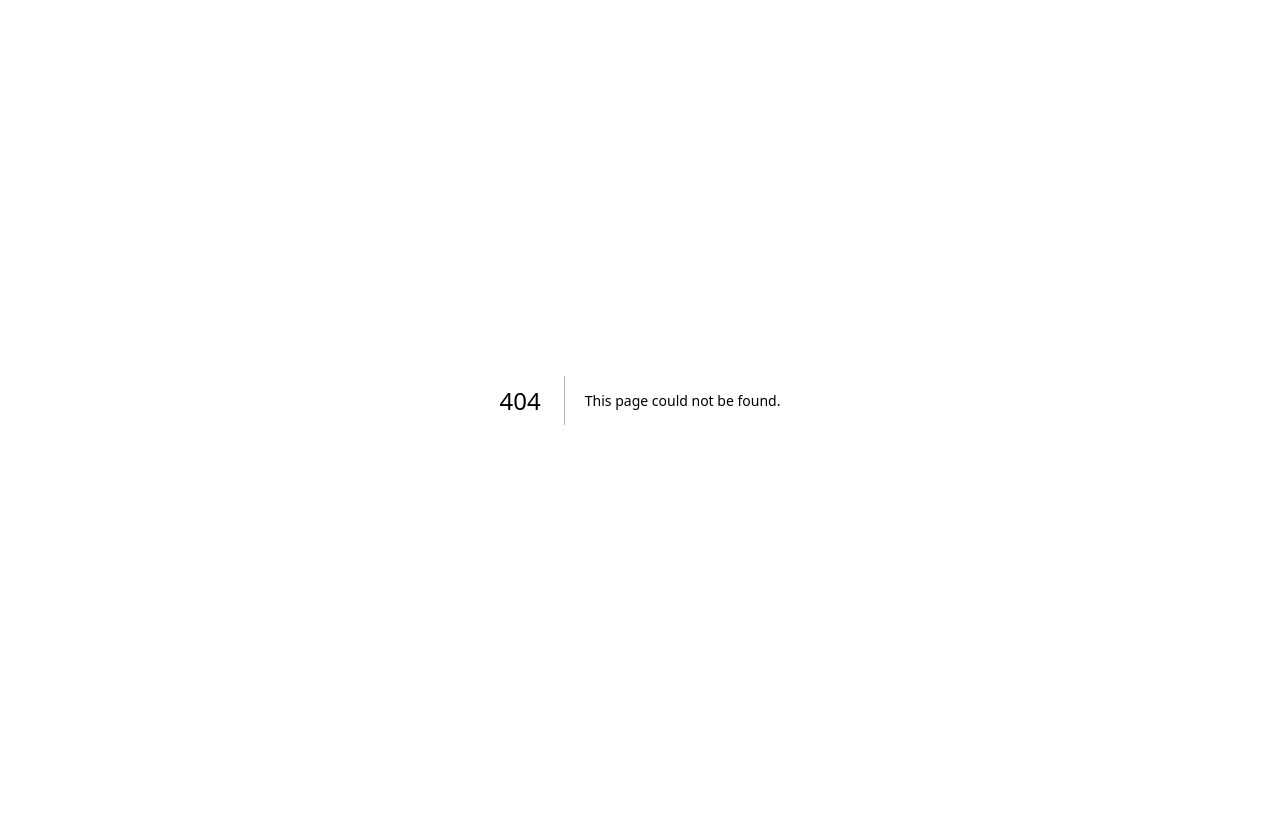
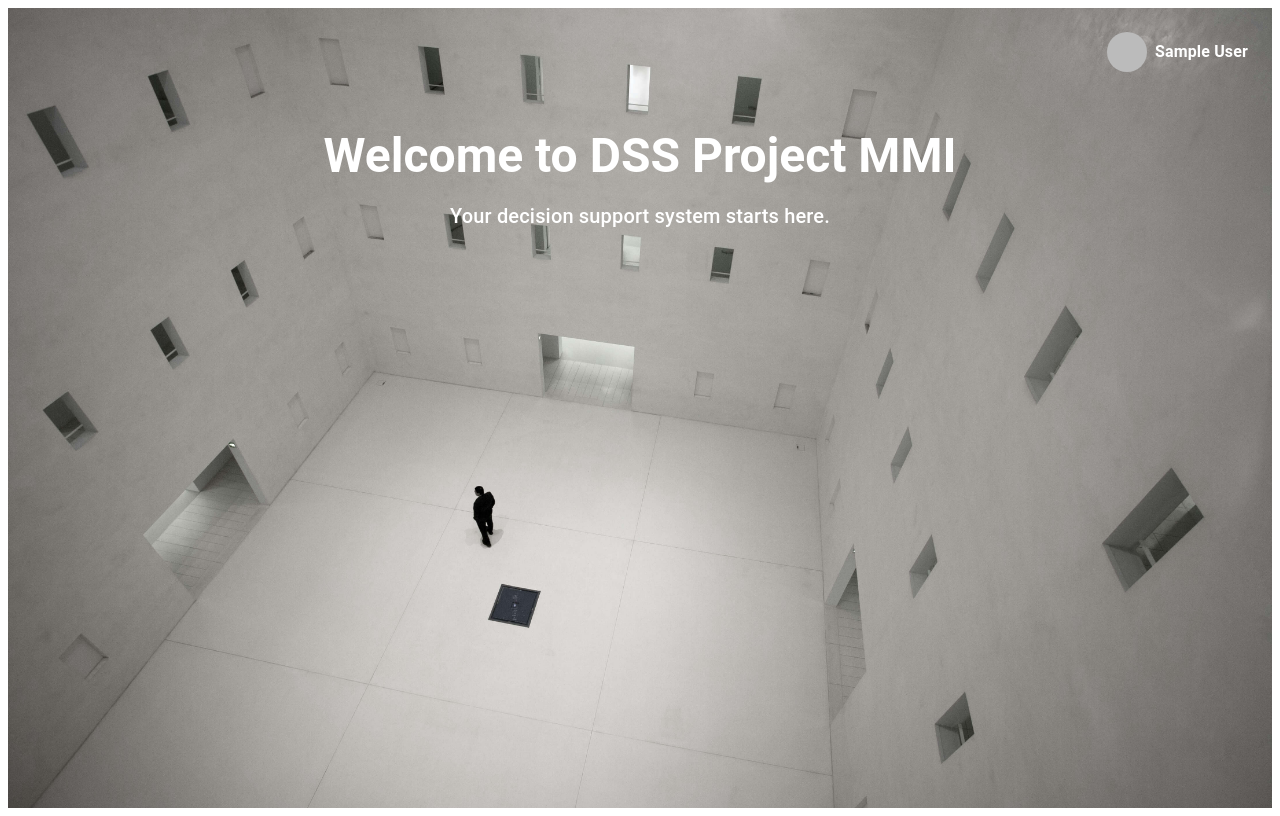
Before and after one commit to satnodeus77/dss_project_01, a Next.js app: page /home in a window 1280 px wide. Before the commit this address had no page. Built offline with nearby package versions, Linux system fonts and the light colour scheme; no server answers; sample sign-in values are in the browser's storage.

Commit message:
Added homepage with user info and logout button

```diff
--- /dev/null
+++ b/pages/home.js
@@ -0,0 +1,82 @@
+import { useEffect, useState } from "react";
+import { auth } from "../lib/firebase";
+import { useRouter } from "next/router";
+import { Box, Container, Typography, IconButton, Menu, MenuItem, Avatar } from "@mui/material";
+import LogoutIcon from "@mui/icons-material/Logout";
+
+export default function HomePage() {
+  const [user, setUser] = useState(null);
+  const [anchorEl, setAnchorEl] = useState(null);
+  const router = useRouter();
+
+  useEffect(() => {
+    const unsubscribe = auth.onAuthStateChanged((currentUser) => {
+      if (!currentUser) {
+        router.push("/"); // Redirect to login if not authenticated
+      } else {
+        setUser(currentUser);
+      }
+    });
+
+    return () => unsubscribe();
+  }, [router]);
+
+  const handleLogout = () => {
+    auth.signOut();
+    router.push("/");
+  };
+
+  const handleMenuOpen = (event) => {
+    setAnchorEl(event.currentTarget);
+  };
+
+  const handleMenuClose = () => {
+    setAnchorEl(null);
+  };
+
+  return (
+    <Box
+      sx={{
+        minHeight: "100vh",
+        backgroundImage: "url('/dss-background.jpg')",
+        backgroundSize: "cover",
+        backgroundPosition: "center",
+        display: "flex",
+        flexDirection: "column",
+      }}
+    >
+      {/* User Profile and Logout Button */}
+      <Box sx={{ display: "flex", justifyContent: "flex-end", p: 2 }}>
+        {user && (
+          <>
+            <IconButton onClick={handleMenuOpen} sx={{ display: "flex", alignItems: "center" }}>
+              <Avatar src={user.photoURL} sx={{ width: 40, height: 40, mr: 1 }} />
+              <Typography variant="body1" sx={{ color: "white", fontWeight: "bold" }}>
+                {user.displayName}
+              </Typography>
+            </IconButton>
+
+            {/* Dropdown Menu */}
+            <Menu anchorEl={anchorEl} open={Boolean(anchorEl)} onClose={handleMenuClose}>
+              <MenuItem disabled>{user.email}</MenuItem>
+              <MenuItem onClick={handleLogout}>
+                <LogoutIcon sx={{ mr: 1 }} />
+                Logout
+              </MenuItem>
+            </Menu>
+          </>
+        )}
+      </Box>
+
+      {/* Homepage Content */}
+      <Container>
+        <Typography variant="h3" sx={{ color: "white", fontWeight: "bold", textAlign: "center", mt: 4 }}>
+          Welcome to DSS Project MMI
+        </Typography>
+        <Typography variant="h6" sx={{ color: "white", textAlign: "center", mt: 2 }}>
+          Your decision support system starts here.
+        </Typography>
+      </Container>
+    </Box>
+  );
+}
--- a/pages/index.js
+++ b/pages/index.js
@@ -16,6 +16,7 @@ export default function Home() {
   const loginWithGoogle = async () => {
     try {
       await signInWithPopup(auth, provider);
+      router.push("/home"); // Redirect to homepage after login
     } catch (error) {
       console.error("Login Error", error);
     }
```
